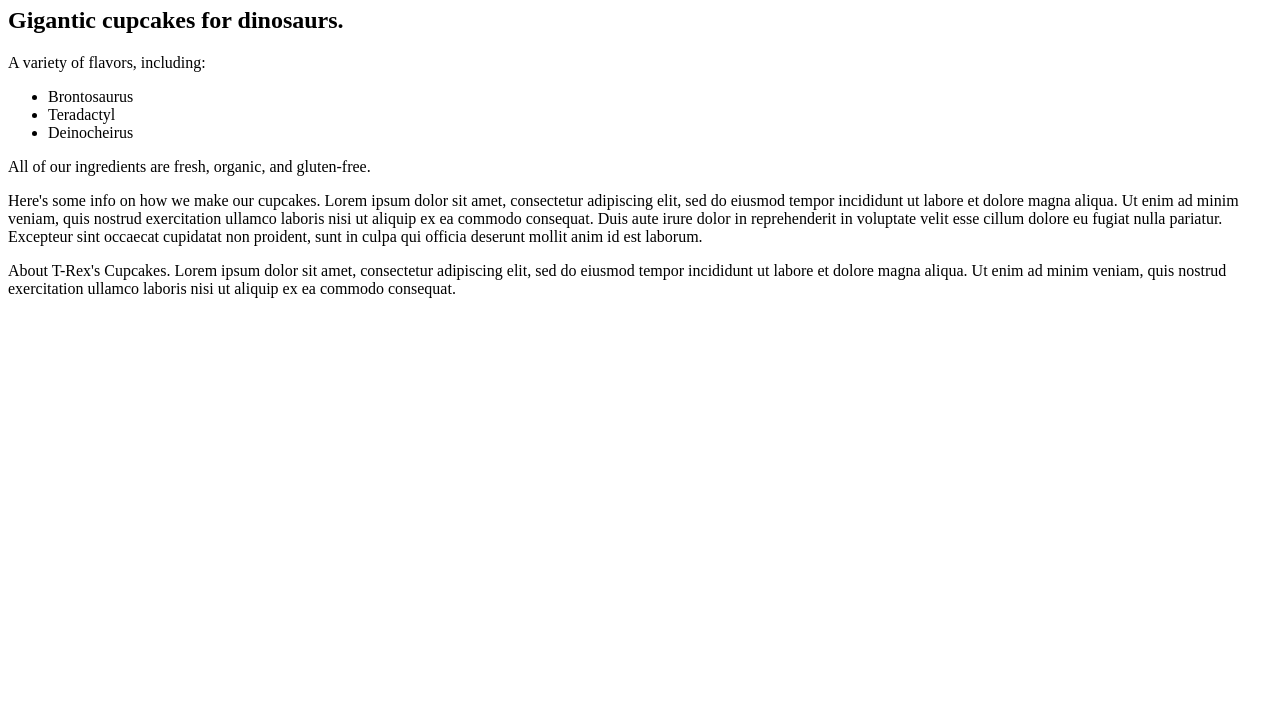
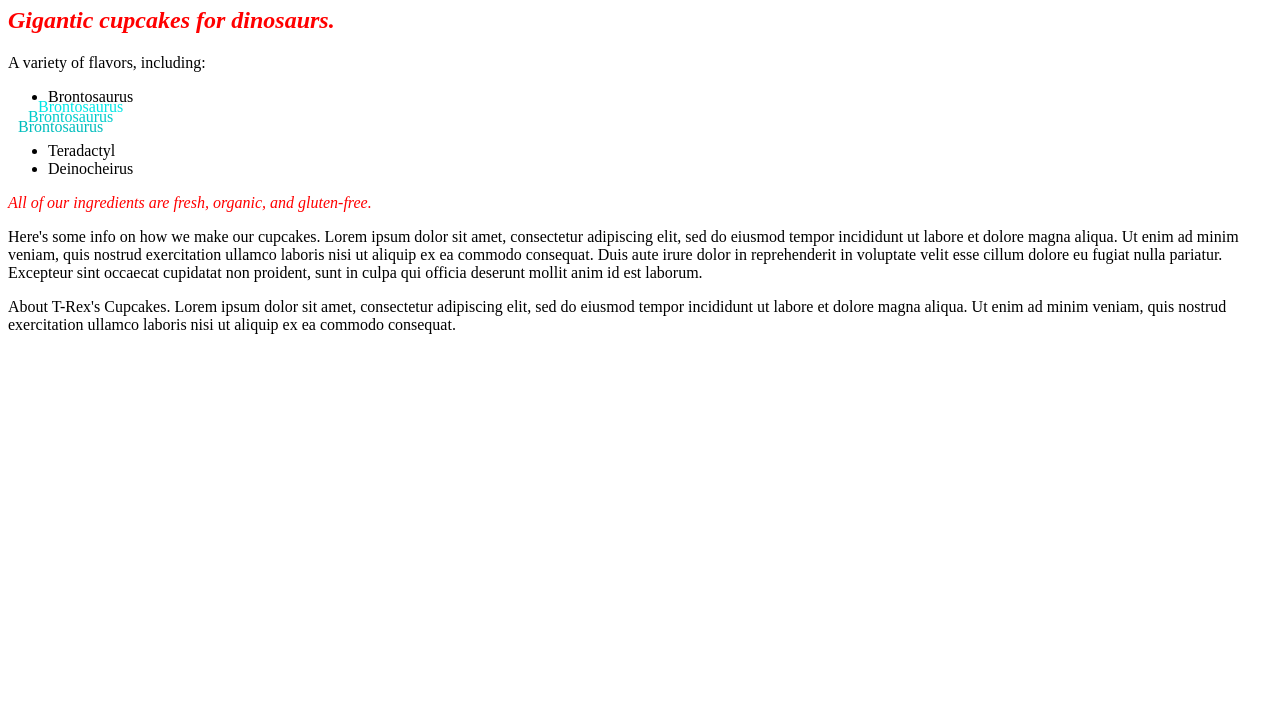
Before and after one commit to eyesicedover/cupcake-shop, a plain HTML site: page index.html in a window 1280 px wide. Shown: the part 73-800 px from the top of the page. Drawn offline with Linux system fonts and the light colour scheme.

Commit message:
add css style to flashy and best classes.

```diff
--- a/css/style.css
+++ b/css/style.css
@@ -0,0 +1,10 @@
+.flashy {
+  color: red;
+  font-style: italic;
+}
+
+.best {
+  text-shadow: -10px 10px 0px #00e6e6,
+                   -20px 20px 0px #01cccc,
+                   -30px 30px 0px #00bdbd;
+}
--- a/index.html
+++ b/index.html
@@ -11,7 +11,9 @@
     <h2 class="flashy">Gigantic cupcakes for dinosaurs.</h2>
     <p>A variety of flavors, including:</p>
       <ul>
-        <li>Brontosaurus</li>
+        <li class="best">Brontosaurus</li>
+        <br>
+        <br>
         <li>Teradactyl</li>
         <li>Deinocheirus</li>
       </ul>
@@ -20,6 +22,5 @@
     <p>Here's some info on how we make our cupcakes. Lorem ipsum dolor sit amet, consectetur adipiscing elit, sed do eiusmod tempor incididunt ut labore et dolore magna aliqua. Ut enim ad minim veniam, quis nostrud exercitation ullamco laboris nisi ut aliquip ex ea commodo consequat. Duis aute irure dolor in reprehenderit in voluptate velit esse cillum dolore eu fugiat nulla pariatur. Excepteur sint occaecat cupidatat non proident, sunt in culpa qui officia deserunt mollit anim id est laborum.</p>
 
     <p>About T-Rex's Cupcakes. Lorem ipsum dolor sit amet, consectetur adipiscing elit, sed do eiusmod tempor incididunt ut labore et dolore magna aliqua. Ut enim ad minim veniam, quis nostrud exercitation ullamco laboris nisi ut aliquip ex ea commodo consequat.</p>
-
   </body>
 </html>
```
